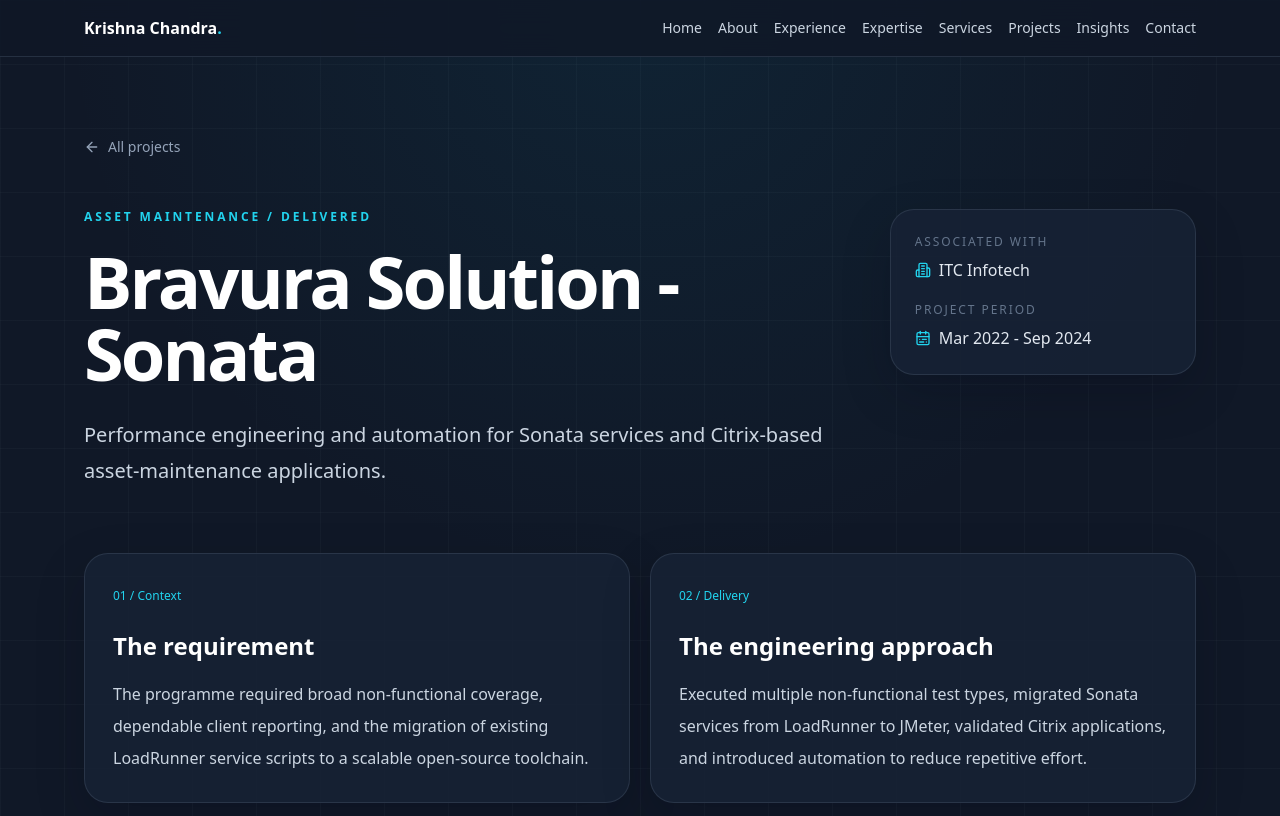
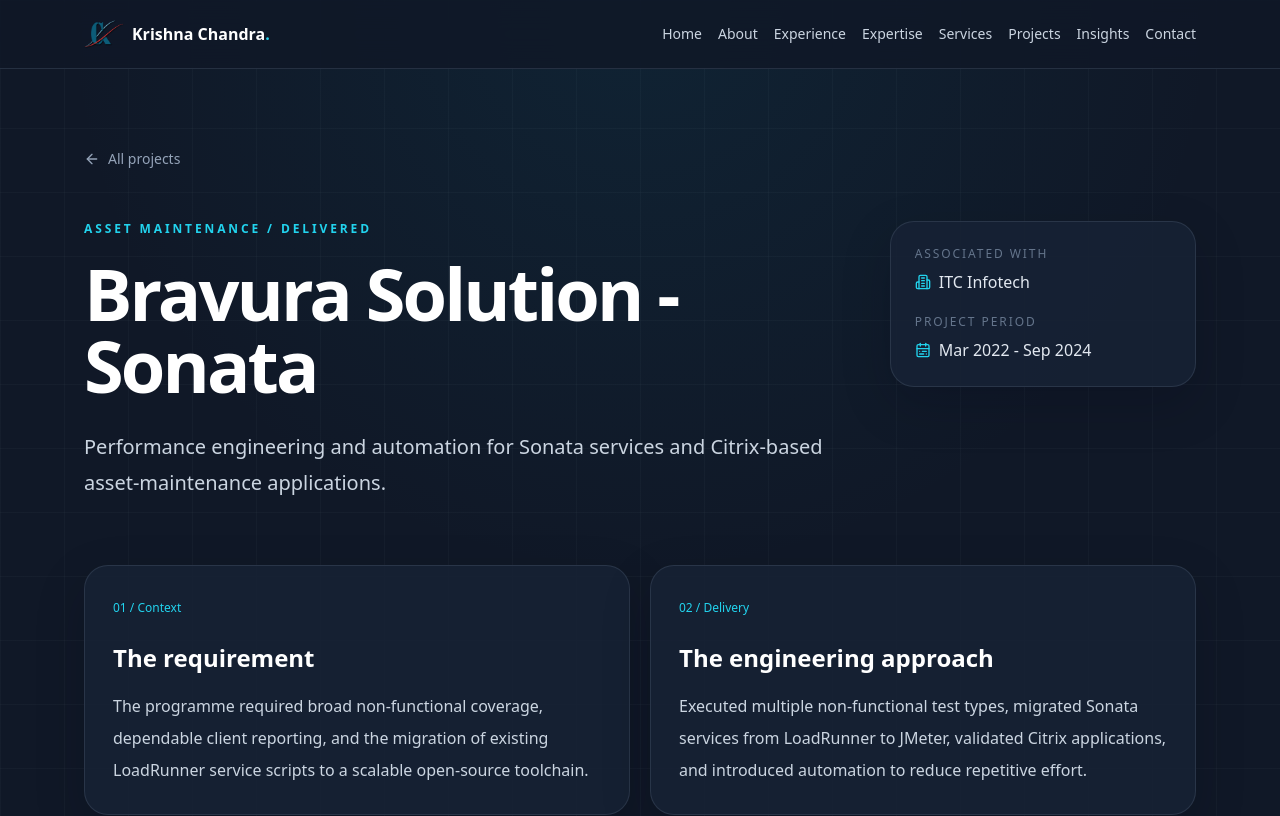
Before and after one commit to ChandraKrishna/krishnachandra.com, a Next.js app: page /projects/bravura-solution-sonata in a window 1280 px wide. Shown: the top 816 px of the page. Built offline with nearby package versions, Linux system fonts and the light colour scheme; no server answers.

Commit message:
feat: add brand logo and technical SEO

```diff
--- a/src/app/layout.tsx
+++ b/src/app/layout.tsx
@@ -4,5 +4,53 @@
 import { Footer } from '@/components/layout/Footer';
 import { ThemeProvider } from '@/components/layout/ThemeProvider';
 import { siteMetadata } from '@/content/siteMetadata';
-export const metadata: Metadata = { title: {default:siteMetadata.title,template:'%s | Krishna Chandra'}, description: siteMetadata.description, metadataBase:new URL(process.env.NEXT_PUBLIC_SITE_URL||'http://localhost:3000') };
-export default function RootLayout({children}:{children:React.ReactNode}){return <html lang="en" suppressHydrationWarning><body><ThemeProvider><a href="#main" className="sr-only focus:not-sr-only">Skip to content</a><Header/><main id="main" className="mx-auto max-w-6xl px-5">{children}</main><Footer/></ThemeProvider></body></html>}
+
+const siteUrl = process.env.NEXT_PUBLIC_SITE_URL || siteMetadata.url;
+const structuredData = {
+  '@context': 'https://schema.org',
+  '@graph': [
+    {
+      '@type': 'Person',
+      name: 'Krishna Chandra',
+      url: siteMetadata.url,
+      jobTitle: 'Performance Engineering Leader',
+      sameAs: ['https://www.linkedin.com/in/krishnachandraofficial/'],
+      knowsAbout: siteMetadata.keywords.slice(1, 14),
+    },
+    {
+      '@type': 'ProfessionalService',
+      name: 'Krishna Chandra Design & Digital Services',
+      url: siteMetadata.url,
+      description: siteMetadata.description,
+      areaServed: 'India',
+      serviceType: siteMetadata.keywords.slice(14),
+    },
+  ],
+};
+
+export const metadata: Metadata = {
+  title: { default: siteMetadata.title, template: '%s | Krishna Chandra' },
+  description: siteMetadata.description,
+  keywords: siteMetadata.keywords,
+  metadataBase: new URL(siteUrl),
+  alternates: { canonical: '/' },
+  applicationName: 'Krishna Chandra Portfolio',
+  authors: [{ name: 'Krishna Chandra', url: siteMetadata.url }],
+  creator: 'Krishna Chandra',
+  publisher: 'Krishna Chandra',
+  category: 'Professional services',
+  robots: { index: true, follow: true },
+  icons: { icon: '/images/kkc-logo.png', apple: '/images/kkc-logo.png' },
+  openGraph: {
+    type: 'website',
+    url: '/',
+    siteName: 'Krishna Chandra',
+    title: siteMetadata.title,
+    description: siteMetadata.description,
+  },
+  twitter: { card: 'summary', title: siteMetadata.title, description: siteMetadata.description },
+};
+
+export default function RootLayout({ children }: { children: React.ReactNode }) {
+  return <html lang="en" suppressHydrationWarning><body><ThemeProvider><a href="#main" className="sr-only focus:not-sr-only">Skip to content</a><Header/><main id="main" className="mx-auto max-w-6xl px-5">{children}</main><Footer/></ThemeProvider><script type="application/ld+json" dangerouslySetInnerHTML={{ __html: JSON.stringify(structuredData) }} /></body></html>;
+}
--- a/src/app/projects/[slug]/page.tsx
+++ b/src/app/projects/[slug]/page.tsx
@@ -1,9 +1,22 @@
 import Link from 'next/link';
+import type { Metadata } from 'next';
 import { notFound } from 'next/navigation';
 import { ArrowLeft, ArrowRight, Building2, CalendarRange, Check } from 'lucide-react';
 import { projects } from '@/content/projects';
 
 export function generateStaticParams(){return projects.map(project=>({slug:project.slug}))}
+
+export async function generateMetadata({ params }: { params: Promise<{ slug: string }> }): Promise<Metadata> {
+  const { slug } = await params;
+  const project = projects.find(item => item.slug === slug);
+  if (!project) return {};
+  return {
+    title: `${project.title} Case Study`,
+    description: project.summary,
+    keywords: [project.title, project.organization, project.category, ...project.stack],
+    alternates: { canonical: `/projects/${project.slug}/` },
+  };
+}
 
 export default async function ProjectPage({params}:{params:Promise<{slug:string}>}) {
   const {slug}=await params;
--- a/src/app/services/page.tsx
+++ b/src/app/services/page.tsx
@@ -1,5 +1,13 @@
 import Link from 'next/link';
+import type { Metadata } from 'next';
 import { ArrowUpRight, Check } from 'lucide-react';
+
+export const metadata: Metadata = {
+  title: 'Logo, Packaging, Website & Android App Services',
+  description: 'Creative and digital services including logo design, pamphlets, interior and exterior concepts, website creation, Android apps, stickers, covers and packaging.',
+  keywords: ['logo design', 'pamphlet design', 'interior design', 'exterior design', 'website creation', 'Android app development', 'product sticker design', 'cover design', 'packaging design'],
+  alternates: { canonical: '/services/' },
+};
 
 const services = [
   {
--- a/src/components/layout/Footer.tsx
+++ b/src/components/layout/Footer.tsx
@@ -1,9 +1,11 @@
 import Link from 'next/link';
+import Image from 'next/image';
 
 const links=[['Home','/'],['About','/about/'],['Experience','/experience/'],['Expertise','/expertise/'],['Services','/services/'],['Projects','/projects/'],['Insights','/insights/'],['Contact','/contact/'],['Privacy','/privacy/']];
 
 export function Footer(){
   return <footer className="border-t border-slate-600/40 py-8 text-sm text-slate-400">
+    <div className="mx-auto mb-5 flex max-w-6xl items-center justify-center gap-2 px-5 text-sm font-medium text-slate-200"><Image src="/images/kkc-logo.png" alt="Krishna Chandra logo" width={36} height={32} className="h-8 w-9 object-contain"/><span>Krishna Chandra</span></div>
     <nav aria-label="Footer navigation" className="mx-auto flex max-w-6xl flex-nowrap items-center justify-center gap-6 overflow-x-auto whitespace-nowrap px-5">
       {links.map(([label,href])=><Link key={href} href={href} prefetch className="shrink-0 transition hover:text-cyan-300">{label}</Link>)}
       <a href="https://www.linkedin.com/in/krishnachandraofficial/" target="_blank" rel="noreferrer" className="shrink-0 transition hover:text-cyan-300">LinkedIn ↗</a>
--- a/src/components/layout/Header.tsx
+++ b/src/components/layout/Header.tsx
@@ -1,6 +1,7 @@
 'use client';
 import Link from 'next/link';
+import Image from 'next/image';
 import { useState } from 'react';
 import { Menu, X } from 'lucide-react';
 const links=[['Home','/'],['About','/about/'],['Experience','/experience/'],['Expertise','/expertise/'],['Services','/services/'],['Projects','/projects/'],['Insights','/insights/'],['Contact','/contact/']];
-export function Header(){const [open,setOpen]=useState(false);return <header className="sticky top-0 z-50 border-b border-slate-600/40 bg-[#101827]/85 backdrop-blur-xl"><div className="mx-auto flex max-w-6xl items-center justify-between px-5 py-4"><Link href="/" prefetch className="font-semibold text-white" aria-label="Krishna Chandra home">Krishna Chandra<span className="text-cyan-400">.</span></Link><nav aria-label="Primary navigation" className="hidden gap-4 md:flex">{links.map(([label,href])=><Link key={href} href={href} prefetch className="text-sm text-slate-300 transition hover:text-cyan-300">{label}</Link>)}</nav><button className="rounded-full border border-slate-500/40 p-2 text-slate-200 md:hidden" onClick={()=>setOpen(!open)} aria-expanded={open} aria-label="Toggle menu">{open?<X/>:<Menu/>}</button></div>{open&&<nav aria-label="Mobile navigation" className="border-t border-slate-600/40 bg-[#101827] px-5 py-4 md:hidden">{links.map(([label,href])=><Link key={href} href={href} prefetch className="block py-2 text-slate-200" onClick={()=>setOpen(false)}>{label}</Link>)}</nav>}</header>}
+export function Header(){const [open,setOpen]=useState(false);return <header className="sticky top-0 z-50 border-b border-slate-600/40 bg-[#101827]/85 backdrop-blur-xl"><div className="mx-auto flex max-w-6xl items-center justify-between px-5 py-4"><Link href="/" prefetch className="flex items-center gap-2 font-semibold text-white" aria-label="Krishna Chandra home"><Image src="/images/kkc-logo.png" alt="Krishna Chandra logo" width={42} height={37} priority className="h-9 w-10 object-contain"/> <span>Krishna Chandra<span className="text-cyan-400">.</span></span></Link><nav aria-label="Primary navigation" className="hidden gap-4 md:flex">{links.map(([label,href])=><Link key={href} href={href} prefetch className="text-sm text-slate-300 transition hover:text-cyan-300">{label}</Link>)}</nav><button className="rounded-full border border-slate-500/40 p-2 text-slate-200 md:hidden" onClick={()=>setOpen(!open)} aria-expanded={open} aria-label="Toggle menu">{open?<X/>:<Menu/>}</button></div>{open&&<nav aria-label="Mobile navigation" className="border-t border-slate-600/40 bg-[#101827] px-5 py-4 md:hidden">{links.map(([label,href])=><Link key={href} href={href} prefetch className="block py-2 text-slate-200" onClick={()=>setOpen(false)}>{label}</Link>)}</nav>}</header>}
--- a/src/content/siteMetadata.ts
+++ b/src/content/siteMetadata.ts
@@ -1 +1,33 @@
-export const siteMetadata = { title: 'Krishna Chandra | Performance Engineering Leader', description: 'Portfolio of Krishna Chandra, a performance engineering leader specialising in scalability, automation, cloud and observability.' };
+export const siteMetadata = {
+  title: 'Krishna Chandra | Performance Engineering, Design & Digital Solutions',
+  description:
+    'Krishna Chandra delivers performance engineering, load testing, observability, creative design, website creation and Android app development.',
+  url: 'https://krishnachandra.com',
+  keywords: [
+    'Krishna Chandra',
+    'performance engineering',
+    'performance testing',
+    'load testing',
+    'JMeter',
+    'LoadRunner',
+    'scalability testing',
+    'capacity planning',
+    'observability',
+    'root cause analysis',
+    'test automation',
+    'cloud readiness',
+    'performance tuning',
+    'Oracle Inform Suite',
+    'logo design',
+    'brand identity design',
+    'pamphlet design',
+    'interior design',
+    'exterior design',
+    'website creation',
+    'web development',
+    'Android app development',
+    'product sticker design',
+    'cover design',
+    'packaging design',
+  ],
+};
```
Also changed, not shown: src/app/insights/[slug]/page.tsx (+13 -0 lines), public/images/kkc-logo.png (added), public/manifest.webmanifest.
